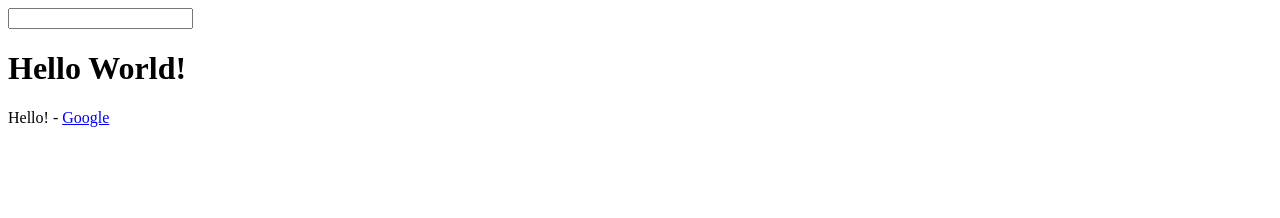
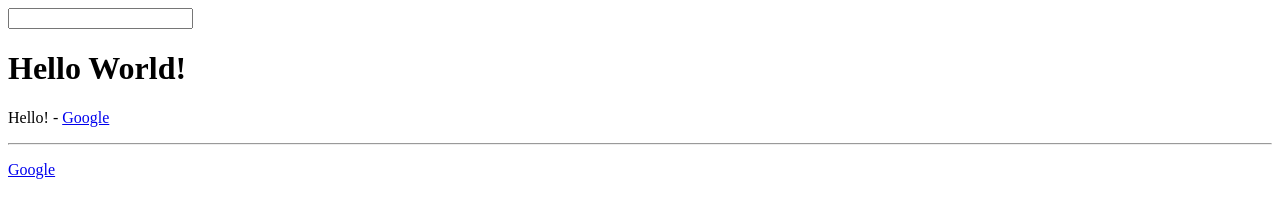
Before and after one commit to merlobranco/vuejs-app, a plain HTML site: page index.html in a window 1280 px wide. Drawn offline with Linux system fonts and the light colour scheme.

Commit message:
16. How to Output Raw HTML

```diff
--- a/index.html
+++ b/index.html
@@ -11,6 +11,8 @@
 			<input type="text" v-on:input="changeTitle">
 			<h1 v-once>{{ title }}</h1> <!-- We just rendered once and ignore the later changes-->
 			<p> {{ sayHello() }} - <a v-bind:href="link">Google</a></p>
+			<hr>
+			<p v-html="finishedLink"></p>
 		</div>
 		<script src="js/vue.js"></script>
 		<script src="js/main.js"></script>
--- a/js/main.js
+++ b/js/main.js
@@ -1,10 +1,11 @@
 'use strict';
 
-var app = new Vue({
+new Vue({
 	el: '#app',
   	data: {
   		title: 'Hello World!',
-  		link: 'http://google.com'
+  		link: 'http://google.com',
+  		finishedLink: '<a href="http://google.com">Google</a>'
   	},
   	methods: {
   		changeTitle: function (event) { // Using vanilla.js (pure javascript)
```
